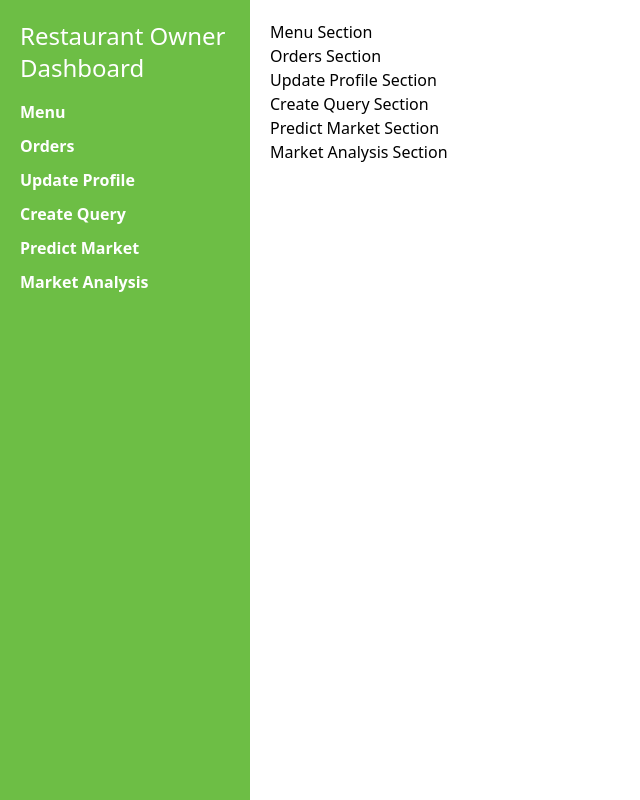
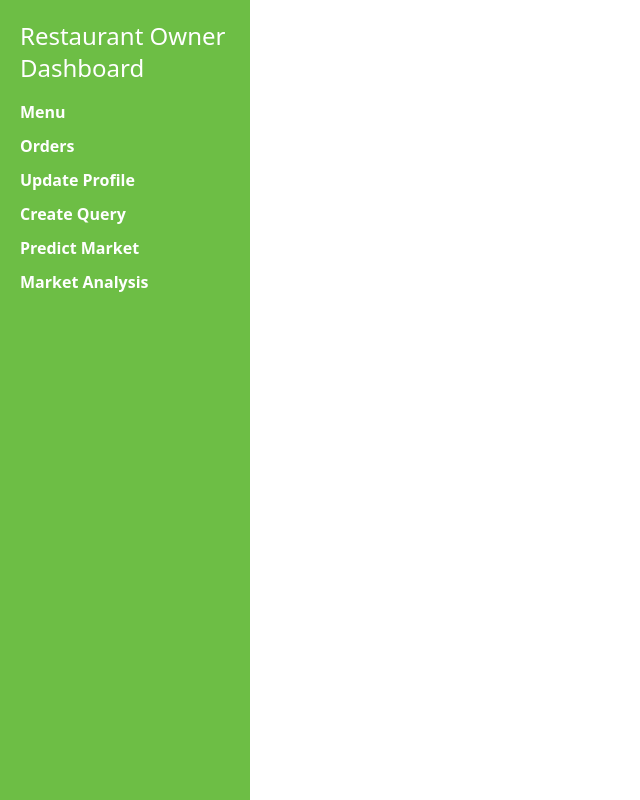
Before and after one commit to olaoluwaidowu/restaurant_app, a Django app: template templates/authentication/profile_customer.html in a window 1280 px wide. Shown: the whole page, without its empty margins (0-640 px from the left). Run offline with Django 4.2, Linux system fonts and the light colour scheme; the template is opened without the code that fills it, so the values that code supplies are empty.

Commit message:
edited restaurant owner view

```diff
--- a/authentication/signals.py
+++ b/authentication/signals.py
@@ -1,7 +1,7 @@
 from django.db.models.signals import post_save
 from django.dispatch import receiver
-from authentication.models import User  # Adjust the import path as needed
-from core.models import Restaurant  # Adjust the import path as needed
+from authentication.models import User
+from core.models import Restaurant
 
 @receiver(post_save, sender=User)
 def create_restaurant_for_owner(sender, instance, created, **kwargs):
--- a/authentication/urls.py
+++ b/authentication/urls.py
@@ -12,5 +12,4 @@ urlpatterns = [
     path('profile/', profile, name='profile_page'),
     path('confirm/', confirm_email_view, name='ConfirmEmail'),
     path('login/', custom_login, name='Login'),
-    #path('login/', CustomLoginView.as_view(template_name='authentication/login.html'), name='login'),
 ]
--- a/authentication/views.py
+++ b/authentication/views.py
@@ -115,10 +115,10 @@ def custom_login(request):
 
 def profile(request):
     if request.user.is_customer:
-        # Render the customer profile template
+
         return render(request, 'profile_customer.html', {'user': request.user})
     elif request.user.is_rider:
-        # Render the rider profile template
+
         return render(request, 'profile_rider.html', {'user': request.user})
     elif request.user.is_restaurant_owner:
             restaurant = Restaurant.objects.get(owner=request.user)
@@ -132,10 +132,8 @@ def profile(request):
                 context = {
                     'user': request.user,
                 }
-            # Render the profile template for restaurant owners
             return render(request, 'authentication/profile_restaurant_owner.html', context)
     else:
-        # Handle other user types or scenarios
         return redirect('Login')
 
 
--- a/core/views.py
+++ b/core/views.py
@@ -42,8 +42,8 @@ def update_restaurant(request):
             form = RestaurantUpdateForm(request.POST, instance=restaurant)
             if form.is_valid():
                 form.save()
-                # Redirect to a success page or the restaurant owner's dashboard.
-                return redirect('authentication:profile_page')  # Replace with your URL pattern name for the dashboard.
+
+                return redirect('authentication:profile_page')
 
         else:
             form = RestaurantUpdateForm(instance=restaurant)
--- a/templates/authentication/activation_base.html
+++ b/templates/authentication/activation_base.html
@@ -4,13 +4,12 @@
     <meta charset="UTF-8">
     <meta name="viewport" content="width=device-width, initial-scale=1.0">
     <title>Food Delivery App</title>
-    <!-- Include any common CSS styles here -->
 </head>
 <body>
     <div class="min-h-screen flex items-center justify-center">
         <div class="bg-white p-8 rounded shadow-lg w-96 form-container">
             <h1 class="text-2xl font-semibold mb-4 text-center form-title">{{ title }}</h1>
-            <!-- Include specific content for activation status -->
+
             {% block content %}{% endblock %}
             <p>Go to <a href="{% url 'login' %}">Login</a></p>
         </div>
--- a/templates/authentication/profile_customer.html
+++ b/templates/authentication/profile_customer.html
@@ -48,24 +48,6 @@
     </div>
 
     <div class="content">
-        <!-- Content for each section (menu, orders, profile, etc.) goes here -->
-        <h2 id="menu">Menu Section</h2>
-        <!-- Add content for the Menu section -->
-
-        <h2 id="orders">Orders Section</h2>
-        <!-- Add content for the Orders section -->
-
-        <h2 id="profile">Update Profile Section</h2>
-        <!-- Add content for the Update Profile section -->
-
-        <h2 id="create-query">Create Query Section</h2>
-        <!-- Add content for the Create Query section -->
-
-        <h2 id="predict-market">Predict Market Section</h2>
-        <!-- Add content for the Predict Market section -->
-
-        <h2 id="market-analysis">Market Analysis Section</h2>
-        <!-- Add content for the Market Analysis section -->
     </div>
 </body>
 </html>
--- a/templates/core/menu.html
+++ b/templates/core/menu.html
@@ -4,14 +4,13 @@
 
 <h2 id="menu">Menu Section</h2>
 
-<!-- Add Product Button -->
 <div class="mb-4">
     <a href="#add-product" class="bg-green-500 text-white font-semibold py-2 px-4 rounded hover:bg-green-600">Add menu</a>
 </div>
 
-<!-- List of Food Items -->
+
 <div class="grid grid-cols-2 gap-4">
-    <!-- Replace the following block with a loop to display food items -->
+
     <div class="bg-white p-4 rounded shadow">
         <img src="path_to_food_item_image.jpg" alt="Food Item">
         <h3 class="text-lg font-semibold mt-2">Food Item Name</h3>
--- a/templates/core/restaurant_update.html
+++ b/templates/core/restaurant_update.html
@@ -1,7 +1,7 @@
 {% extends "authentication/profile_restaurant_owner.html" %}
 {% block content %}
     <div class="container mx-auto mt-8">
-        <h1 class="text-2xl font-semibold mb-4">Update Profile Information</h1>
+        <h1 class="text-2xl font-semibold mb-4">Update Restaurant Information</h1>
         <form method="post">
             {% csrf_token %}
             {{ form.as_p }}
```
Also changed, not shown: db.sqlite3.
